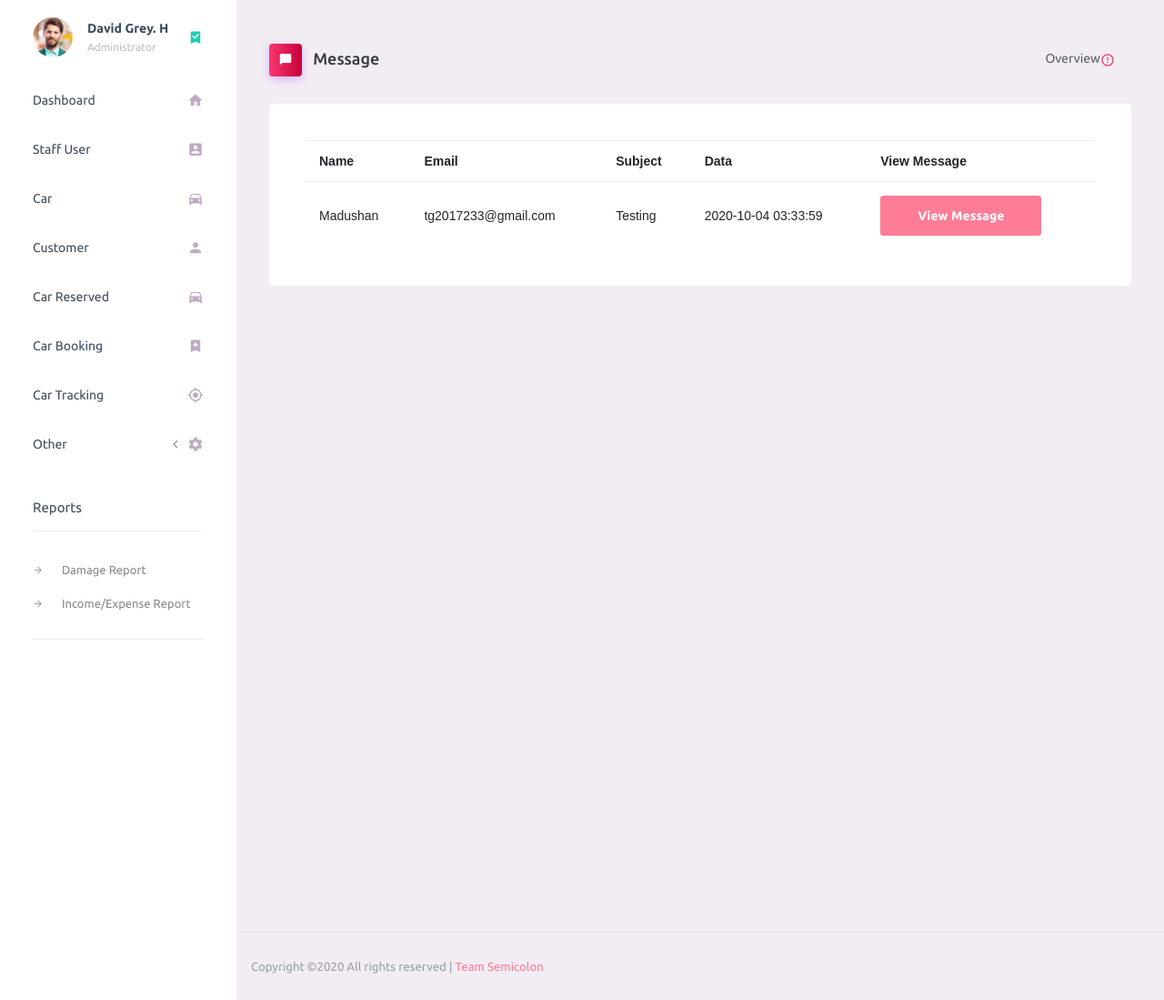
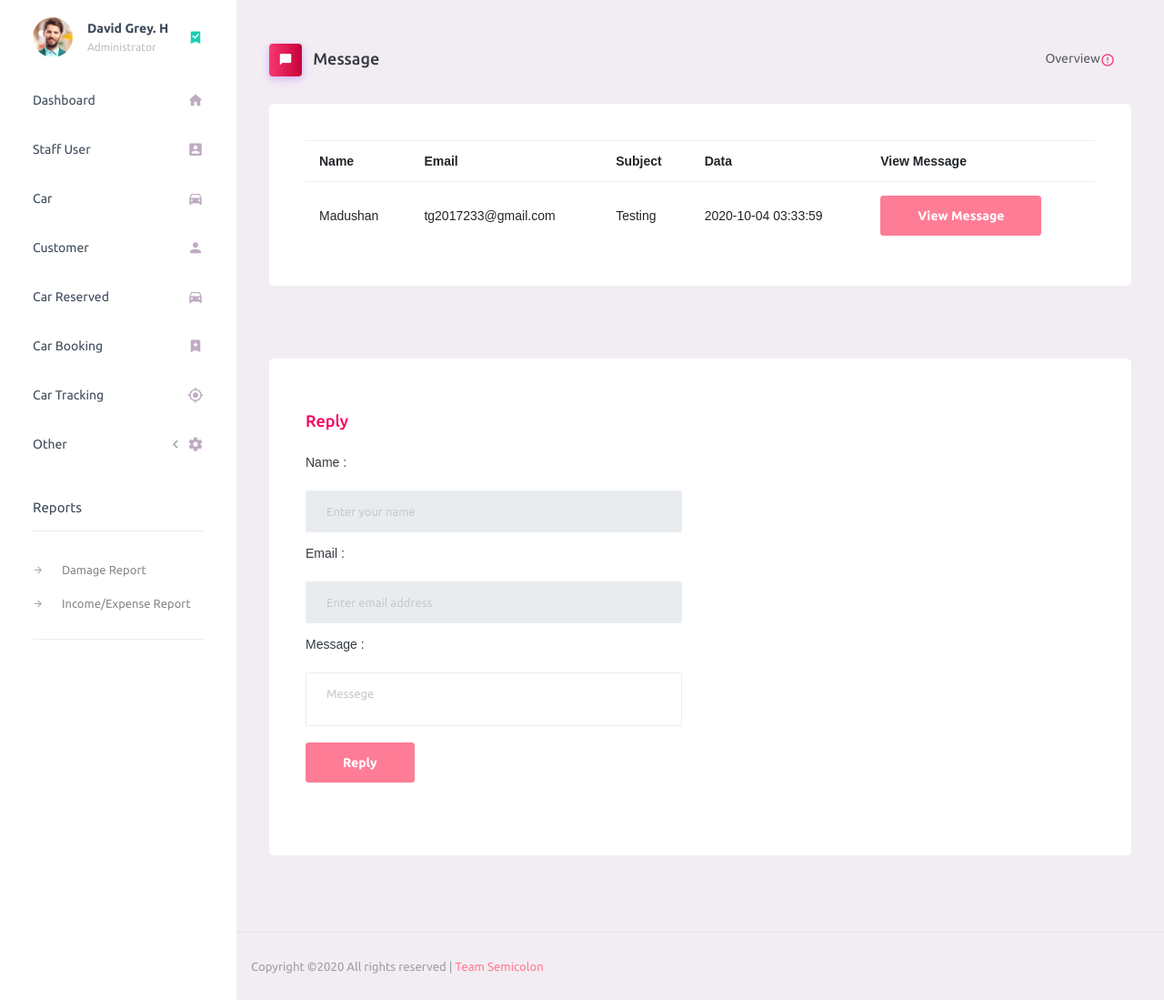
Before and after one commit to MadushanSandaru1/CRMS, a CodeIgniter app: page /database/index.php/home/crms_message in a window 1280 px wide. Shown: the part 71-1170 px from the top of the page at 91% size. Run offline with CodeIgniter, Linux system fonts and the light colour scheme; data comes from the database, SQL or seed files in the repository.

Commit message:
update crms_msg page

```diff
--- a/application/controllers/Home.php
+++ b/application/controllers/Home.php
@@ -193,7 +193,12 @@ class Home extends CI_Controller {
 
     public function test_ms()
     {
-        $this->load->view('test_msg');
+        $this->input->post('data');
+        $id=$_POST["id"];
+        $this->load->model("Customer_message");
+        $data["fetch_data"]=$this->Customer_message->getMsg($id);
+
+        $this->load->view('test_msg',$data);
     }
 
 }
--- a/application/models/Customer_message.php
+++ b/application/models/Customer_message.php
@@ -27,4 +27,9 @@ class Customer_message extends CI_Model {
 
         return $query1;
     }
+
+    function getMsg($id){
+        $query2=$this->db->query("SELECt * FROM customer_message WHERE id='$id'");
+        return $query2;
+    }
 }
--- a/application/views/crms_message.php
+++ b/application/views/crms_message.php
@@ -8,23 +8,35 @@
                 font-family: Arial;
             }
 
-            #show_msg ,#show_reply{
-                display: none;
+            #show_reply{
+                /*display: none;*/
             }
         </style>
+        <script>
+            //show message box
+            $(document).ready(function(){
+                $("#btn").click(function (){
+                    $("#show_msg").slideDown();
+                });
+
+                $("#reply-btn").click(function (){
+                    $("#show_reply").slideDown();
+                });
+            });
+        </script>
     </head>
     <body>
     <?php require_once 'crms_header.php';?>
     <div class="content-wrapper">
-        <!--div class="row" id="proBanner">
-            <div class="col-12">
-                <span class="d-flex align-items-center purchase-popup">
-                  <p>Get tons of UI components, Plugins, multiple layouts, 20+ sample pages, and more!</p>
-                  <a href="" class="btn download-button purchase-button ml-auto">Upgrade To Pro</a>
-                  <i class="mdi mdi-close" id="bannerClose"></i>
-                </span>
-            </div>
-        </div-->
+<!--        <div class="row" id="proBanner">-->
+<!--            <div class="col-12">-->
+<!--                <span class="d-flex align-items-center purchase-popup">-->
+<!--                  <p>Get tons of UI components, Plugins, multiple layouts, 20+ sample pages, and more!</p>-->
+<!--                  <a href="" class="btn download-button purchase-button ml-auto">Upgrade To Pro</a>-->
+<!--                  <i class="mdi mdi-close" id="bannerClose"></i>-->
+<!--                </span>-->
+<!--            </div>-->
+<!--        </div>-->
 
         <div class="page-header">
             <h3 class="page-title">
@@ -67,7 +79,7 @@
                                         <td><?php echo $row->email;?></td>
                                         <td><?php echo $row->subject;?></td>
                                         <td><?php echo $row->received_time;?></td>
-                                        <td><button class="btn btn-danger" id="btn" onclick="getMsgId('<?php echo $row->message;?>','<?php echo $row->name;?>','<?php echo $row->subject;?>','<?php echo $row->email;?>')">View Message</button></td>
+                                        <td><button class="btn btn-danger" id="btn" onclick="getMsgId(<?php echo $row->id;?>)">View Message</button></td>
                                     </tr>
                                     <?php
                                 }
@@ -82,44 +94,41 @@
 <!--Message View-->
         <div class="row" id="show_msg">
             <div class="col-md-12 grid-margin stretch-card">
-                <div class="card">
-                    <div class="card-body">
-                        <br>
-                        <h4 class="card-title" style="color: #f5005e" id="subject"></h4><hr>
-                        <samp>Name : </samp> <label id="name"></label><br>
-                        <samp>Email : </samp> <label id="email"></label><br>
-                        <p > </p>
-                        <samp>Message : </samp> <label id="msg"></label><br><br>
-                        <button class="btn btn-danger" id="reply-btn">Reply</button>
-                    </div>
+                <div class="card" id="card">
+<!--                    <div class="card-body">-->
+<!--                        <br>-->
+<!--                        <h4 class="card-title" style="color: #f5005e" id="subject"></h4><hr>-->
+<!--                        <samp>Name : </samp> <label id="name"></label><br>-->
+<!--                        <samp>Email : </samp> <label id="email"></label><br>-->
+<!--                        <p id="demo"> </p>-->
+<!--                        <samp>Message : </samp> <label id="msg"></label><br><br>-->
+<!--                        <button class="btn btn-danger" id="reply-btn">Reply</button>-->
+<!--                    </div>-->
                 </div>
             </div>
         </div>
 <!--end of Message View-->
 
 <!--Reply section-->
-        <div class="row" id="show_reply">
+        <div class="row" >
             <div class="col-md-12 grid-margin stretch-card">
-                <div class="card">
+                <div class="card " id="show_reply">
                     <div class="card-body">
                         <br>
                         <h4 class="card-title" style="color: #f5005e">Reply</h4>
                         <!--<p class="card-description"> Add class <code>.table</code></p>-->
-                        <?php echo form_open('Contact/customer_message'); ?>
+                        <?php echo form_open('Home/crms_message'); ?>
 
                         <form class="form-area " id="myForm" method="post" class="contact-form text-right">
                             <div class="row">
                                 <div class="col-lg-6 form-group">
-                                    <input name="message_name" placeholder="Enter your name" onfocus="this.placeholder = ''" onblur="this.placeholder = 'Enter your name'" class="common-input mb-20 form-control" type="text">
-
-                                    <input name="message_email" placeholder="Enter email address" pattern="[A-Za-z0-9._%+-]+@[A-Za-z0-9.-]+\.[A-Za-z]{1,63}$" onfocus="this.placeholder = ''" onblur="this.placeholder = 'Enter email address'" class="common-input mb-20 form-control" type="email">
-
-                                    <input name="message_subject" placeholder="Enter your subject" onfocus="this.placeholder = ''" onblur="this.placeholder = 'Enter your subject'" class="common-input mb-20 form-control" type="text">
-                                    <div class="mt-20 alert-msg" style="text-align: left;"></div>
-                                </div>
-                                <div class="col-lg-6 form-group">
+                                    <label class="col-form-label">Name : </label>
+                                    <input name="message_name" placeholder="Enter your name" class="common-input mb-20 form-control" type="text" id="re-name" autocomplete="off" readonly>
+                                    <label class="col-form-label">Email : </label>
+                                    <input name="message_email" placeholder="Enter email address" id="re-email" class="common-input mb-20 form-control"  readonly>
+                                    <label class="col-form-label">Message : </label>
                                     <textarea class="common-textarea form-control" name="message_content" placeholder="Messege" onfocus="this.placeholder = ''" onblur="this.placeholder = 'Messege'"></textarea>
-                                    <button type="submit" class="primary-btn mt-20" style="float: right;">Send Message</button>
+                                    <br><button class="btn btn-danger" onclick="send_reply_btn()">Reply</button>
                                 </div>
 
                             </div>
@@ -136,8 +145,18 @@
         </div>
 <!--End of Reply section-->
     <script>
+        // //show message box
+        // $(document).ready(function(){
+        //     $("#btn").click(function (){
+        //         $("#show_msg").slideDown();
+        //     });
+        //
+        //     $("#reply-btn").click(function (){
+        //         $("#show_reply").slideDown();
+        //     });
+        // });
         // function getMsgId(id){
-        //     //alert(id);
+        //     // alert(id);
         //     var xhttp = new XMLHttpRequest();
         //     xhttp.onreadystatechange = function() {
         //         if (this.readyState == 4 || this.status == 200) {
@@ -148,35 +167,30 @@
         //     xhttp.send();
         // }
 
-        function getMsgId(msg,name,subject,email){
-            document.getElementById("name").innerHTML=name;
-            document.getElementById("subject").innerHTML=subject;
-            document.getElementById("msg").innerHTML=msg;
-            document.getElementById("email").innerHTML=email;
+        // function getMsgId(msg,name,subject,email){
+        //     document.getElementById("name").innerHTML=name;
+        //     document.getElementById("subject").innerHTML=subject;
+        //     document.getElementById("msg").innerHTML=msg;
+        //     document.getElementById("email").innerHTML=email;
+        // }
+
+        function getMsgId(id){
+            //alert(id);
+            $.ajax({
+                url:"<?php echo base_url('index.php/Home/test_ms')?>",
+                method:"POST",
+                data: {id:id},
+                success:function (data){
+                    document.getElementById("card").innerHTML=data;
+                }
+            });
+         }
+
+        function reply_btn(email,name){
+            document.getElementById("re-name").value=name;
+            document.getElementById("re-email").value=email;
         }
 
-        //function getMsgId(id){
-        //    //alert(id);
-        //    $.ajax({
-        //        url:"<?php //echo base_url('index.php/Home/test_ms')?>//",
-        //        method:"POST",
-        //        data: {id:id},
-        //        success:function (data){
-        //
-        //        }
-        //    });
-        // }
-
-        //show message box
-        $(document).ready(function(){
-            $("#btn").click(function (){
-                $("#show_msg").slideDown();
-            });
-
-            $("#reply-btn").click(function (){
-                $("#show_reply").slideDown();
-            });
-        });
     </script>
 
     </div>
```
Also changed, not shown: application/views/test_msg.php (+23 -2 lines).
